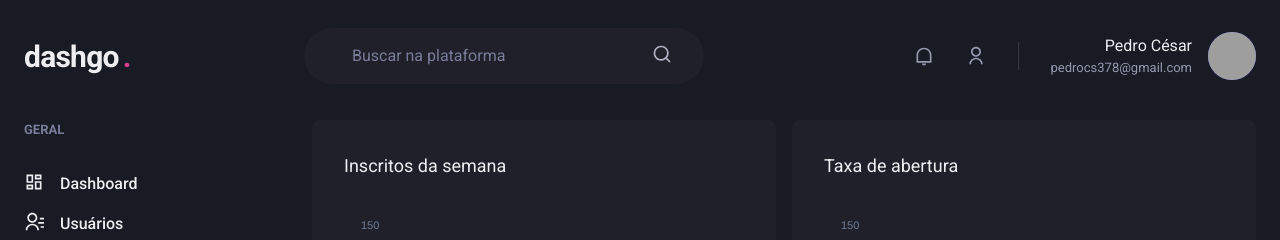
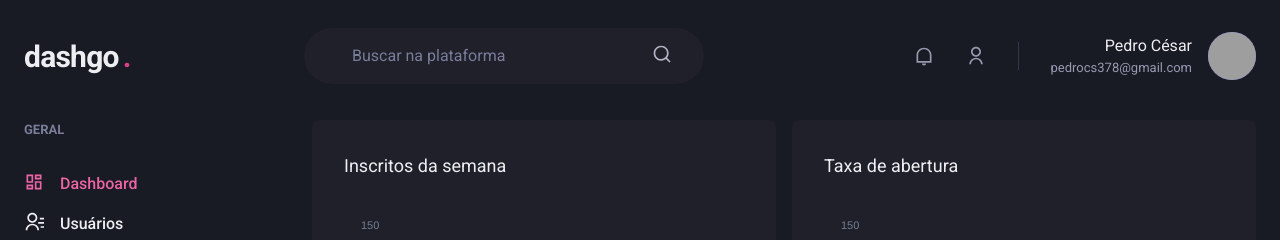
Before and after one commit to pedrocs378/dashgo, a Next.js app: page /dashboard in a window 1280 px wide. Shown: the top 240 px of the page. Built offline with nearby package versions, Linux system fonts and the light colour scheme; grey boxes are pictures that could not be loaded.

Commit message:
chore: adiciona cor ao link ativo no sidebar

```diff
--- /dev/null
+++ b/src/components/ActiveLink.tsx
@@ -0,0 +1,32 @@
+import { cloneElement, ReactElement, useMemo } from "react";
+import Link, { LinkProps } from "next/link";
+import { useRouter } from "next/dist/client/router";
+
+interface ActiveLinkProps extends LinkProps {
+	children: ReactElement
+	shouldMatchExactHref?: boolean
+}
+
+export function ActiveLink({ children, shouldMatchExactHref = false, ...rest }: ActiveLinkProps) {
+	const { asPath } = useRouter()
+
+	const isActive = useMemo(() => {
+		if (shouldMatchExactHref && (asPath === rest.href || asPath === rest.as)) {
+			return true
+		}
+
+		if (!shouldMatchExactHref && (asPath.startsWith(String(rest.href)) || asPath.startsWith(String(rest.as)))) {
+			return true
+		}
+
+		return false
+	}, [shouldMatchExactHref, asPath, rest.href, rest.as])
+
+	return (
+		<Link {...rest}>
+			{cloneElement(children, {
+				color: isActive ? 'pink.400' : 'gray.50'
+			})}
+		</Link>
+	)
+}
--- a/src/components/Sidebar/NavLink.tsx
+++ b/src/components/Sidebar/NavLink.tsx
@@ -1,6 +1,7 @@
-import Link from 'next/link'
 import { ElementType } from "react";
 import { Icon, Link as ChakraLink, LinkProps as ChakraLinkProps, Text } from "@chakra-ui/react";
+
+import { ActiveLink } from '../ActiveLink';
 
 interface NavLinkProps extends ChakraLinkProps {
 	icon: ElementType
@@ -11,11 +12,11 @@
 export function NavLink({ icon, children, href, ...rest }: NavLinkProps) {
 
 	return (
-		<Link href={href} passHref>
+		<ActiveLink href={href} passHref>
 			<ChakraLink display="flex" align="center" {...rest}>
 				<Icon as={icon} fontSize="20" />
 				<Text ml="4" fontWeight="medium">{children}</Text>
 			</ChakraLink>
-		</Link>
+		</ActiveLink>
 	)
 }
```
